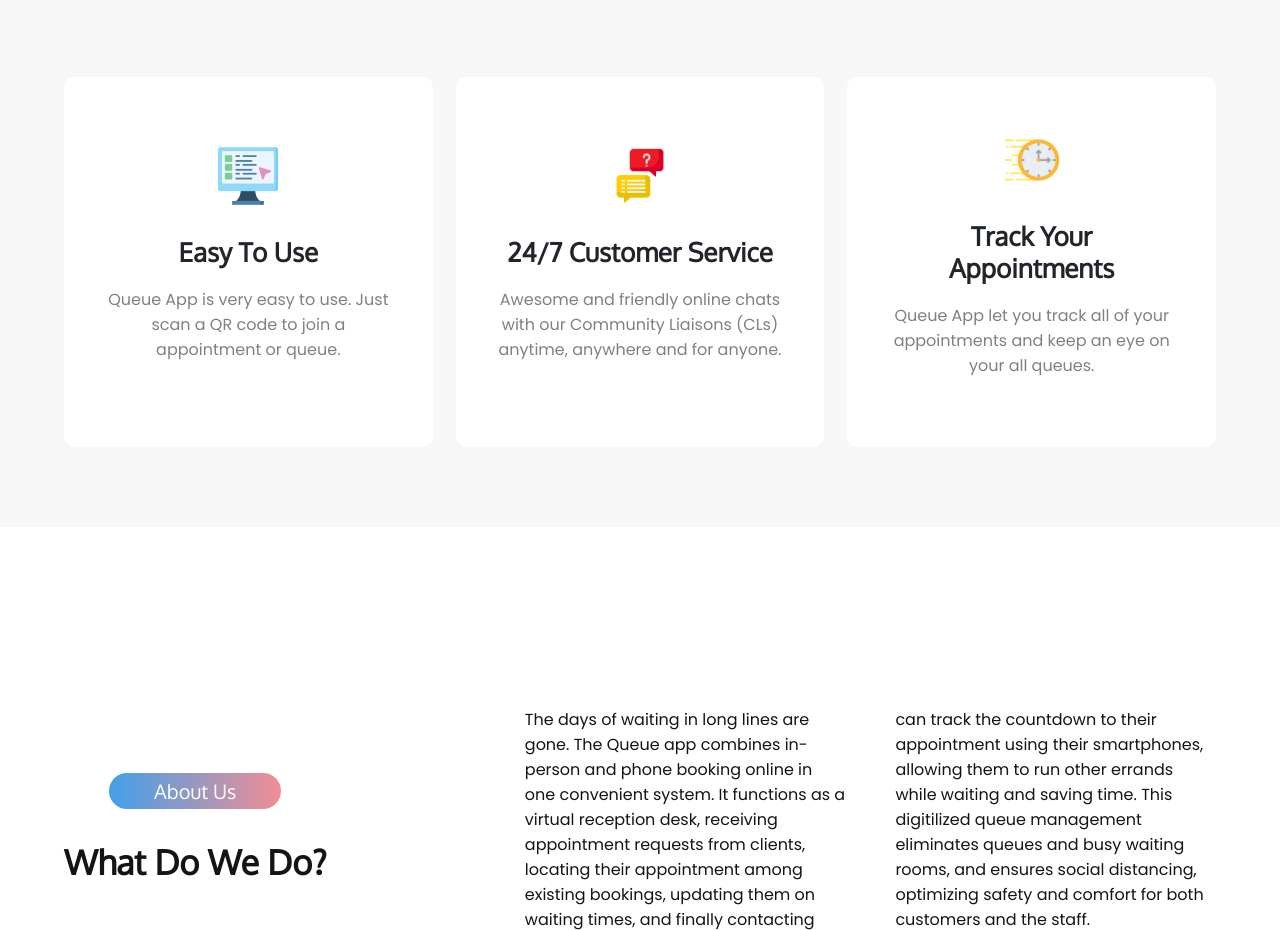
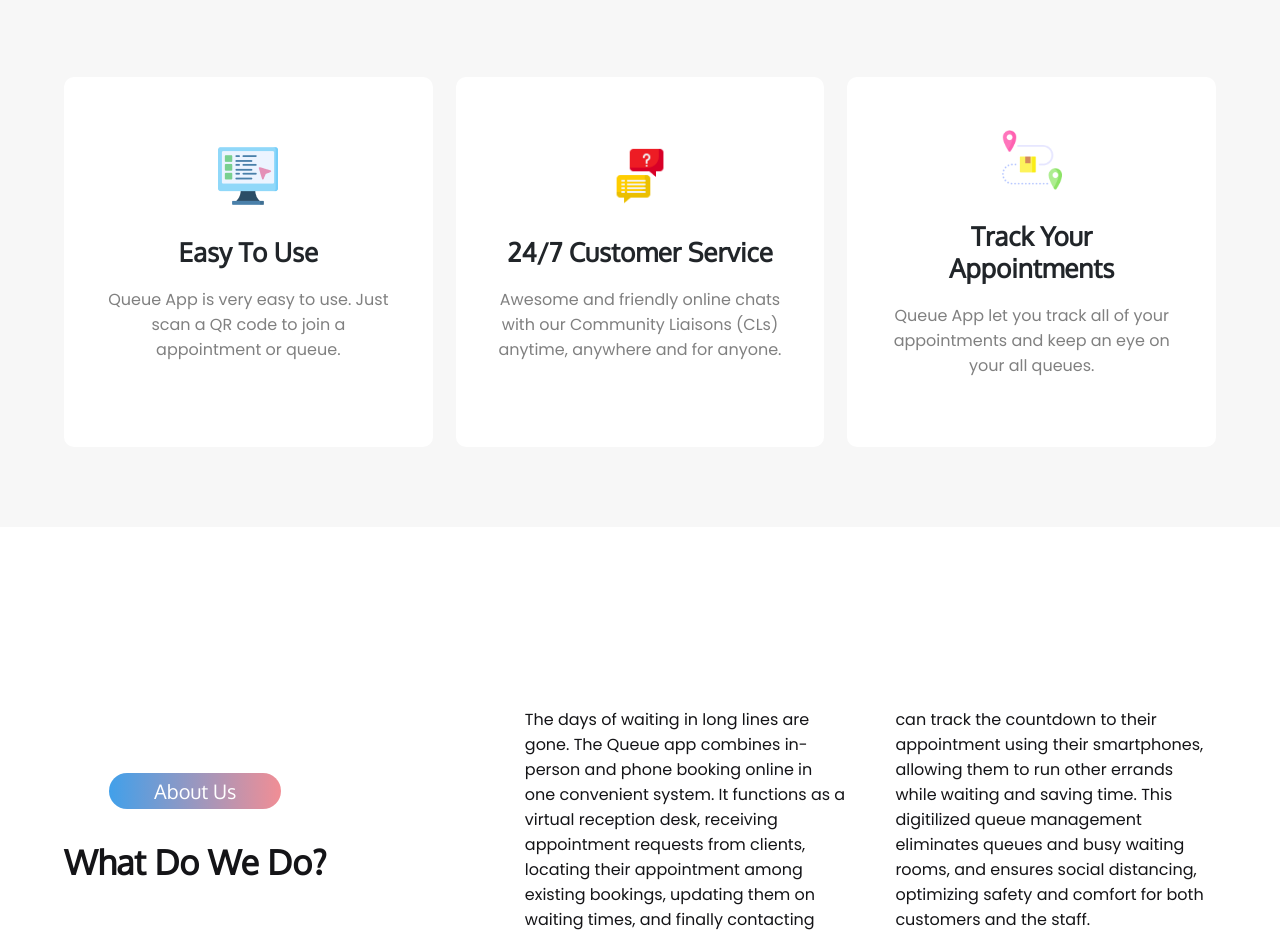
Before and after one commit to IhtishamRiaz/Queue-App, a plain HTML site: page index.html in a window 1280 px wide. Shown: the part 1109-2039 px from the top of the page. Drawn offline with nearby package versions, Linux system fonts and the light colour scheme.

Commit message:
Track Pic fixed

```diff
--- a/index.html
+++ b/index.html
@@ -95,7 +95,7 @@
             </div>
             <div class="features_box" data-aos="fade-up" data-aos-offset="200" data-aos-duration="300"
                 data-aos-delay="700" data-aos-easing="linear">
-                <img src="images/fast_time.png">
+                <img src="images/track.png">
                 <h1>Track Your Appointments</h1>
                 <p>Queue App let you track all of your appointments and keep an eye on your all queues.</p>
             </div>
```
Also changed, not shown: images/track.png (added).
